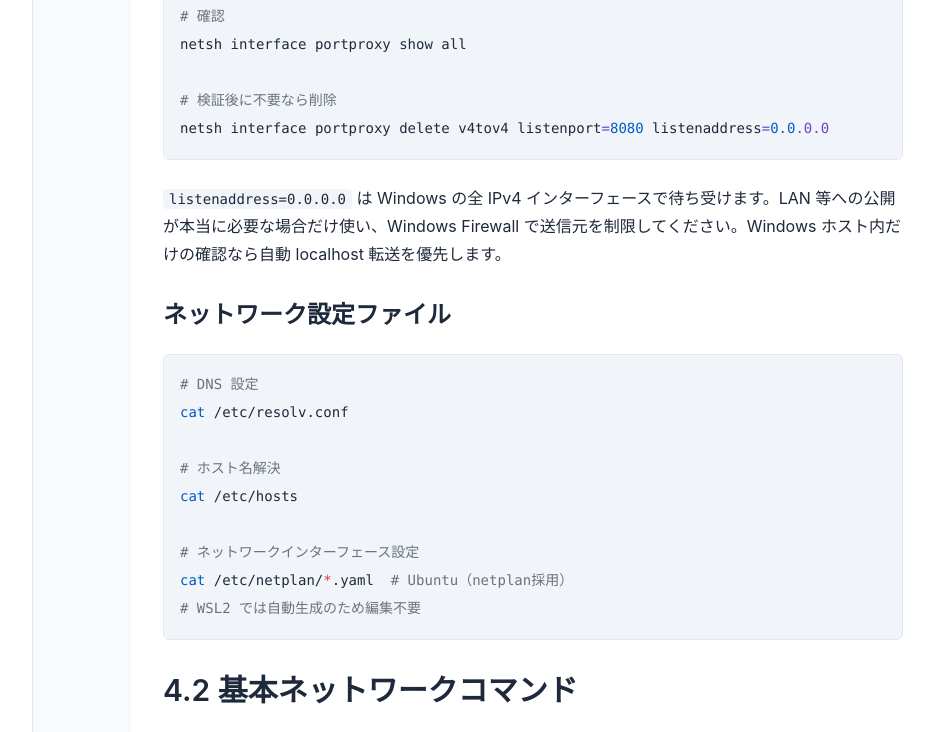
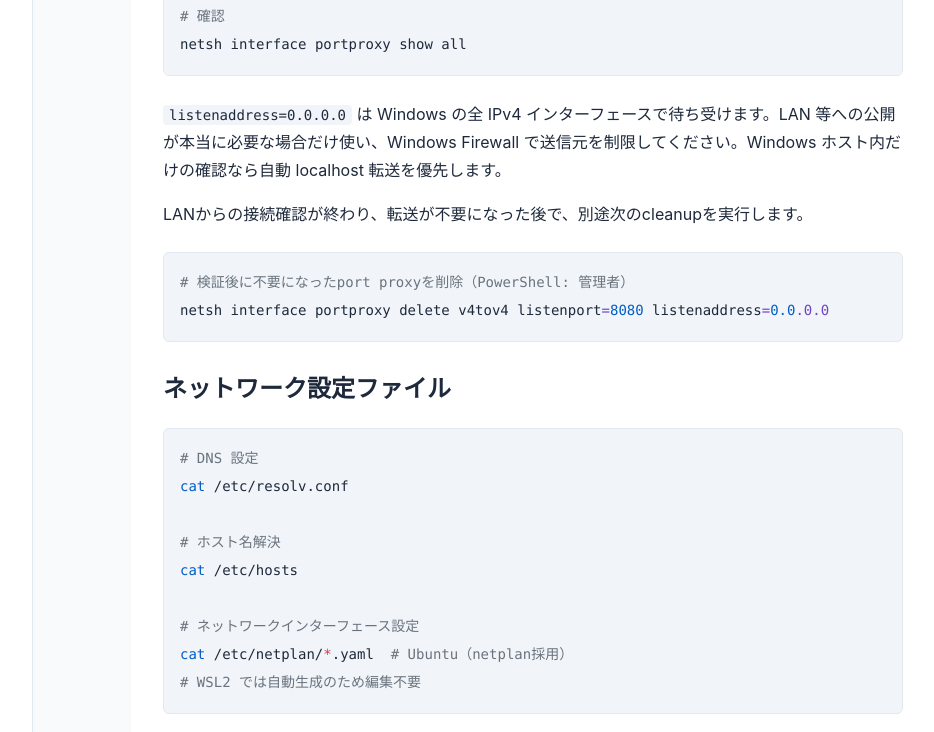
Before and after one commit to itdojp/wsl2-linux-essentials-book, a Jekyll site: the page built from docs/chapter4/index.md, in a window 1280 px wide and 900 px high, scrolled down 3364 px, cut to the strip 168-900 px from the top of the window. Shown: the whole strip, without its empty margins (247-1181 px from the left). Built offline with Jekyll 4.4.1, drawn with Linux system fonts in a browser that asks for light colours.

Commit message:
docs: separate port proxy cleanup from setup

````diff
--- a/docs/chapter4/index.md
+++ b/docs/chapter4/index.md
@@ -95,12 +95,16 @@ netsh interface portproxy add v4tov4 listenport=8080 listenaddress=0.0.0.0 conne
 
 # 確認
 netsh interface portproxy show all
-
-# 検証後に不要なら削除
-netsh interface portproxy delete v4tov4 listenport=8080 listenaddress=0.0.0.0
 ```
 
 `listenaddress=0.0.0.0` は Windows の全 IPv4 インターフェースで待ち受けます。LAN 等への公開が本当に必要な場合だけ使い、Windows Firewall で送信元を制限してください。Windows ホスト内だけの確認なら自動 localhost 転送を優先します。
+
+LANからの接続確認が終わり、転送が不要になった後で、別途次のcleanupを実行します。
+
+```powershell
+# 検証後に不要になったport proxyを削除（PowerShell: 管理者）
+netsh interface portproxy delete v4tov4 listenport=8080 listenaddress=0.0.0.0
+```
 
 ### ネットワーク設定ファイル
 
````
